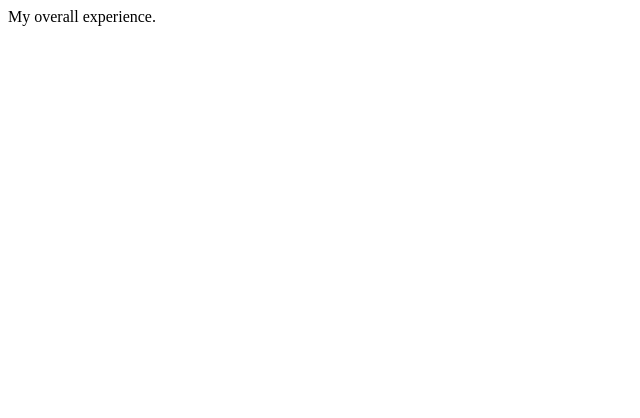
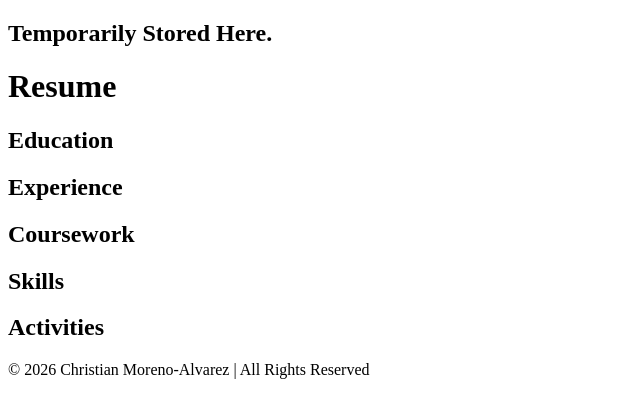
Before and after one commit to 1cama/1cama.github.io, a plain HTML site: page resume.html in a window 1280 px wide. Shown: the whole page, without its empty margins (0-640 px from the left). Drawn offline with Linux system fonts and the light colour scheme.

Commit message:
feat: added <nav> <div> <h1> <main>

```diff
--- a/resume.html
+++ b/resume.html
@@ -1,11 +1,33 @@
 <!DOCTYPE html>
 <html>
     <head>
-        <title>
-            Resume
-        </title>
+        <title>Resume</title>
     </head>
     <body>
-        My overall experience.
+        <nav class="navbar">
+            <h1 class="logo">Temporarily Stored Here.</h1>
+        </nav>
+        <main>
+            <h1 class="page-title">Resume</h1>
+            <div class="resume">
+                <section class="section">
+                    <h2 class="section-title">Education</h2>
+                </section>
+                <section class="section">
+                    <h2 class="section-title">Experience</h2>
+                </section>
+                <section class="section">
+                    <h2 class="section-title">Coursework</h2>
+                </section>
+                <section class="section">
+                    <h2 class="section-title">Skills</h2>
+                </section>
+                <section class="section">
+                    <h2 class="section-title">Activities</h2>
+                </section>
+            </div>
+
+        </main>
+        <footer class="footer">© 2026 Christian Moreno-Alvarez | All Rights Reserved</footer>
     </body>
 </html>
```
Also changed, not shown: blog.html (+8 -1 lines), contact.html (+9 -4 lines), index.html (+13 -3 lines), portfolio.html (+11 -4 lines).
